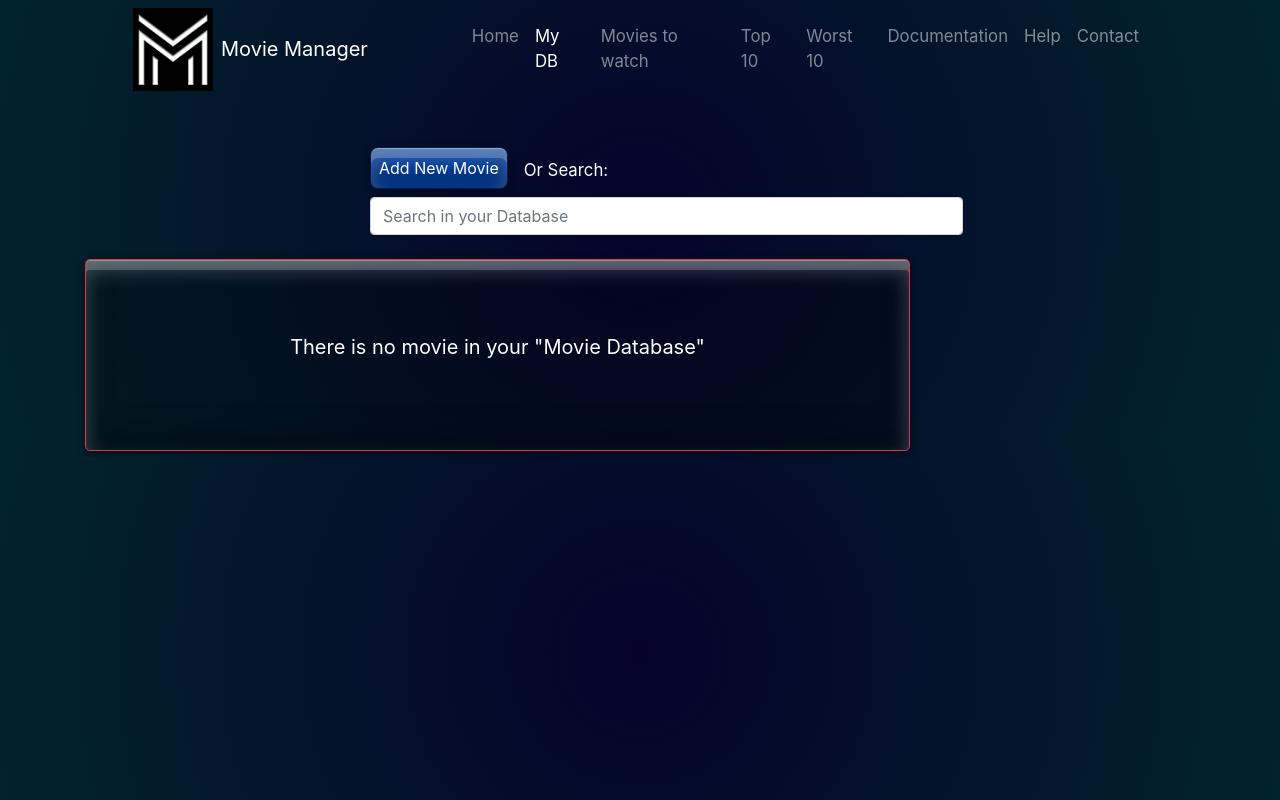
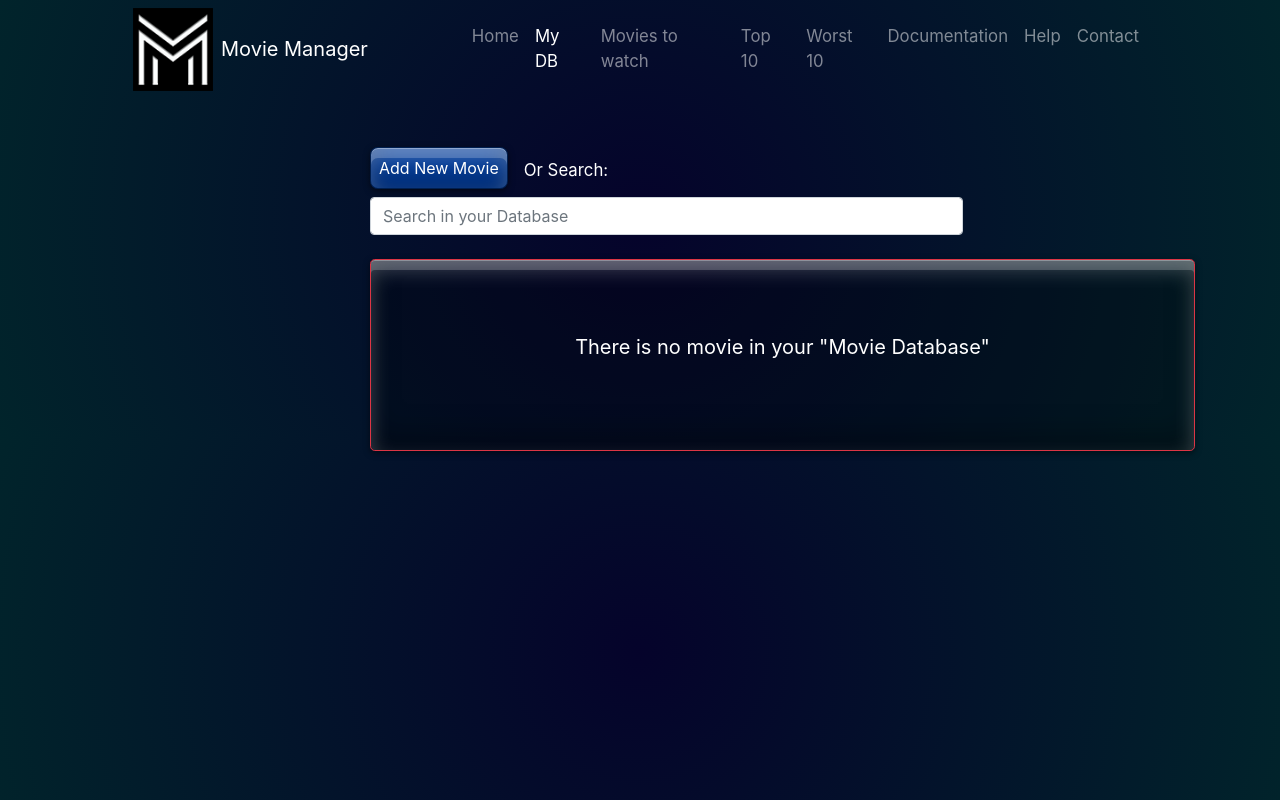
Before and after one commit to Erfanssl/movie-manager, a React app: page /movies in a window 1280 px wide. Built offline with nearby package versions, Linux system fonts and the light colour scheme.

Commit message:
Additional change

```diff
--- a/src/components/Movies.js
+++ b/src/components/Movies.js
@@ -148,7 +148,7 @@ class Movies extends Component {
                                aria-selected="false">Legendary</a>
                         </div>
                     </div>
-                    <div className="col-9">
+                    <div className="col-9 ml-auto">
                         <div className="no-data border border-danger rounded-lg bg-glass py-5 pt-4 d-none my-3 align-items-center justify-content-center">
                             <p>
                                 There is no movie in your "Movie Database"
```
